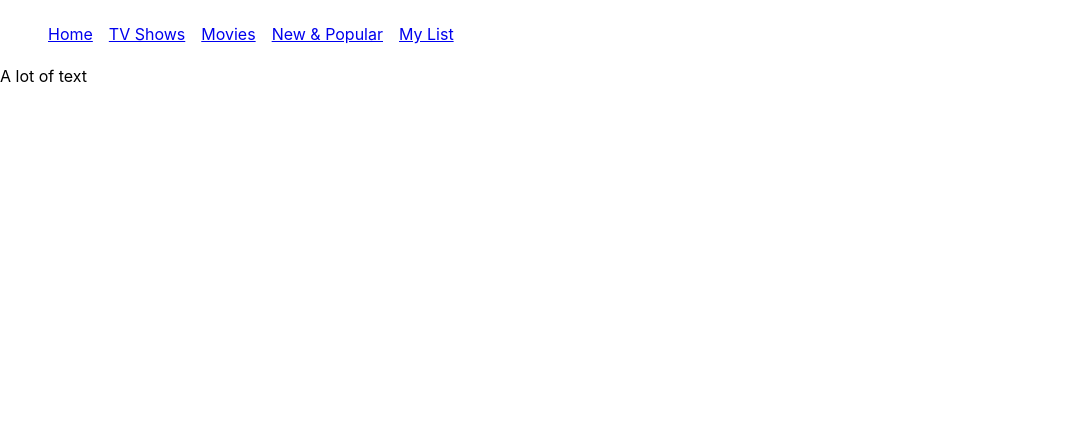
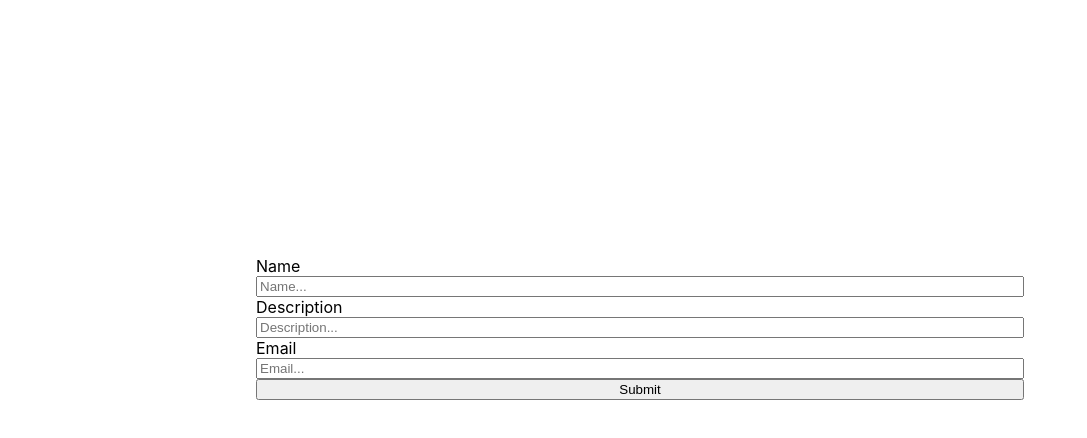
Before and after one commit to marcellerusu/react-components, a React (Create React App) app: page / in a window 1280 px wide. Shown: the top 438 px of the page, without its empty margins (0-1087 px from the left). Built offline with nearby package versions, Linux system fonts and the light colour scheme.

Commit message:
- hook up id & for attributes on form labels

```diff
--- a/src/App.js
+++ b/src/App.js
@@ -1,7 +1,7 @@
-import NavExample from './components/nav/example';
+import FormExample from './components/forms/example';
 
 function App() {
-  return <NavExample/>;
+  return <FormExample/>;
 }
 
 export default App;
--- a/src/components/forms/example.js
+++ b/src/components/forms/example.js
@@ -11,7 +11,10 @@ const Form = styled.form`
   flex-direction: column;
 `;
 
-const Name = CustomType(value => value.split(' '), arr => arr.join(' '));
+const Name = CustomType(
+  value => value.split(' '),
+  arr => arr.join(' ')
+);
 
 export default () => {
   const [{name, description, email}, form] = useForm(
--- a/src/components/forms/index.js
+++ b/src/components/forms/index.js
@@ -13,9 +13,11 @@ const update = (internalValue, domValue) => {
 const constructFrom = options => Object.map(options, construct);
 const constructUserState = state => Object.map(state, ({value}) => value);
 
+const FORM_PREFIX = '__react-cms-form';
+const createId = key => `${FORM_PREFIX}_${key}`;
+
 const useForm = (options, onSubmit) => {
   // TODO: we should pass in something to the watch arr
-  // console.log(options, constructFrom(options))
   const [state, setState] = useFreshState(constructFrom(options), []);
   const onChange = key => e =>
     setState(old => ({...old, [key]: update(state[key], e.target.value)}));
@@ -23,13 +25,16 @@ const useForm = (options, onSubmit) => {
   const formState = useMemo(() => {
     const _formState = {}
     for (const key in state) {
+      console.log(key);
       _formState[key] = {
+        id: createId(key),
         value: deconstruct(state[key]),
         type: getDomType(state[key]),
         onChange: onChange(key),
         placeholder: `${firstCapital(...key)}...`,
         required: state[key].required,
         label: {
+          htmlFor: createId(key),
           children: <>{firstCapital(...key)}</>
         }
       };
```
Also changed, not shown: 1 other file (tests, documents, lock files or other folders).
